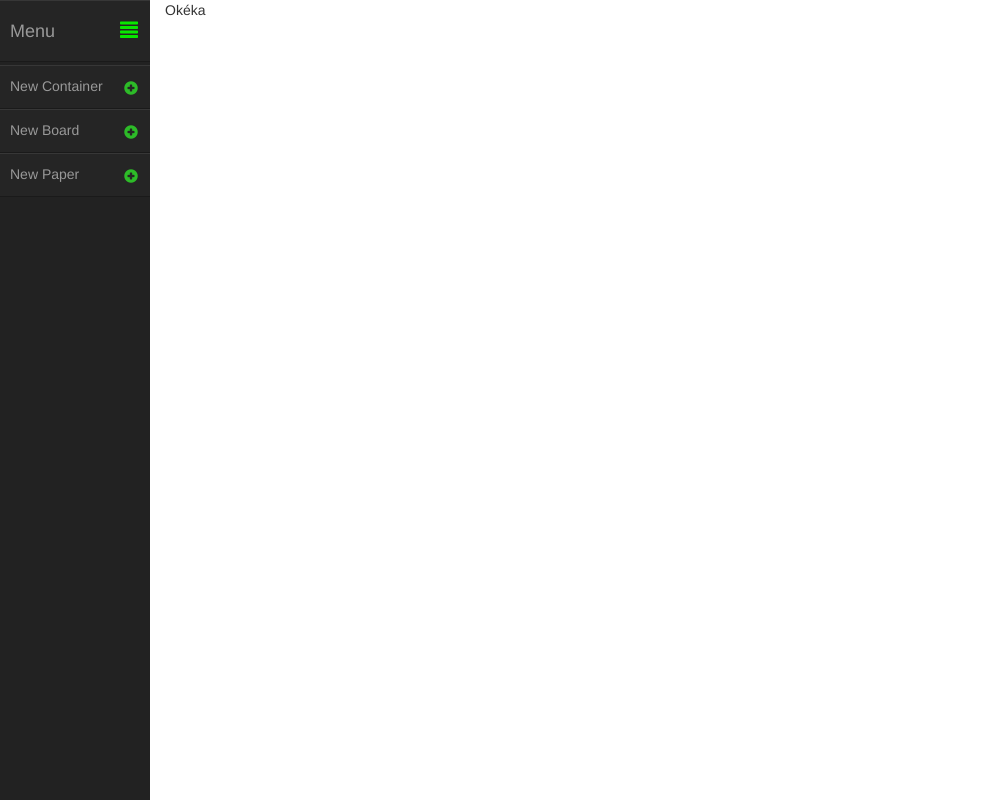
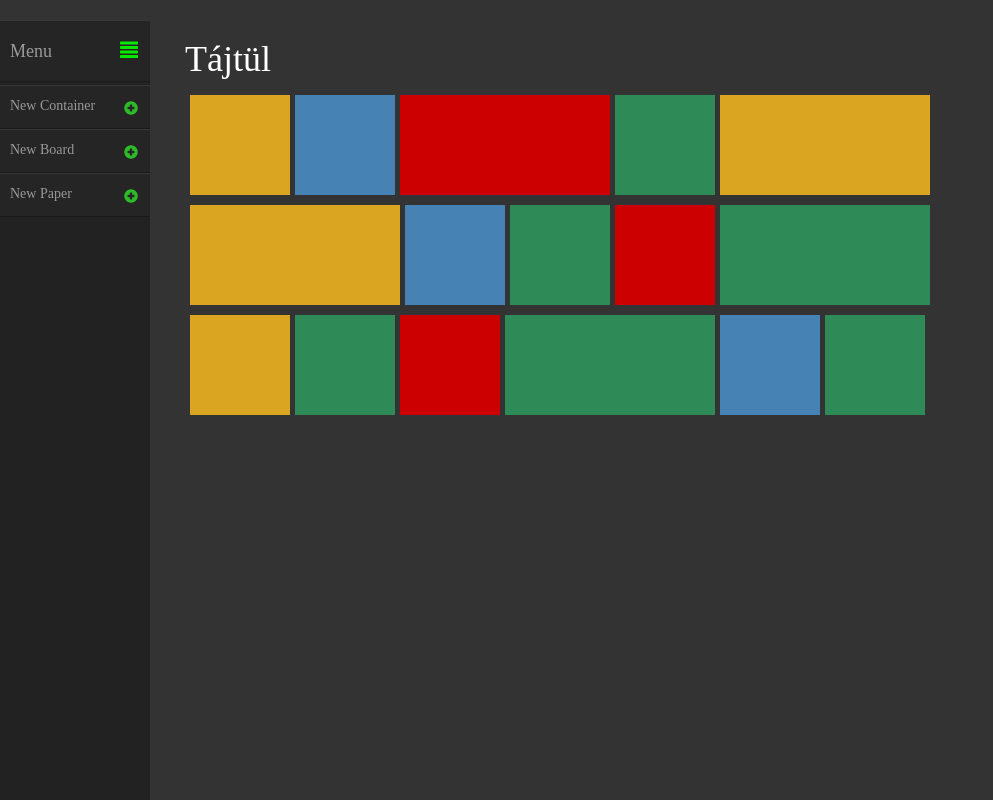
Before and after one commit to handriss/proman, a Flask app: page / in a window 1280 px wide. Shown: the whole page, without its empty margins (0-993 px from the left). Run offline with Flask 2, Linux system fonts and the light colour scheme; some libraries are stand-ins or nearby versions.

Commit message:
tiles drawn out

```diff
--- a/static/css/main.css
+++ b/static/css/main.css
@@ -130,3 +130,9 @@
     padding-right: 12px;
     color: #2DBB28;
 }
+
+
+
+@font-face { font-family: Georgia; } body{ font-family: Century; background: rgb(51,51,51); color: #fff; padding:20px; } .pagina{ width:auto; height:auto; } .linha{ width:auto; padding:5px; height:auto; display:table; }
+.tile{ height:100px; width:100px; float:left; margin:0 5px 0 0; padding:2px; } .tileLargo{ width:210px; }
+.amarelo{ background:#DAA520; } .vermelho{ background:#CD0000; } .azul{ background:#4682B4; } .verde{ background-color: #2E8B57; }
--- a/templates/content.html
+++ b/templates/content.html
@@ -3,7 +3,32 @@
 {% block content %}
 <div class="row">
     <div class="col-md-12">
-        <p>Okéka</p>
+        <h1>Tájtül</h1>
+        <div class="pagina">
+            <div class="linha">
+                <div class="tile amarelo"></div>
+                <div class="tile azul"></div>
+                <div class="tile tileLargo vermelho"></div>
+                <div class="tile verde"></div>
+                <div class="tile tileLargo amarelo"></div>
+            </div>
+            <div class="linha">
+                <div class="tile tileLargo amarelo"></div>
+                <div class="tile azul"></div>
+                <div class="tile verde"></div>
+                <div class="tile vermelho"></div>
+                <div class="tile tileLargo verde"></div>
+            </div>
+            <div class="linha">
+                <div class="tile amarelo"></div>
+                <div class="tile verde"></div>
+                <div class="tile vermelho"></div>
+                <div class="tile tileLargo verde"></div>
+                <div class="tile azul"></div>
+                <div class="tile verde"> </div>
+        </div>
     </div>
 </div>
+
+
 {% endblock content %}
```
